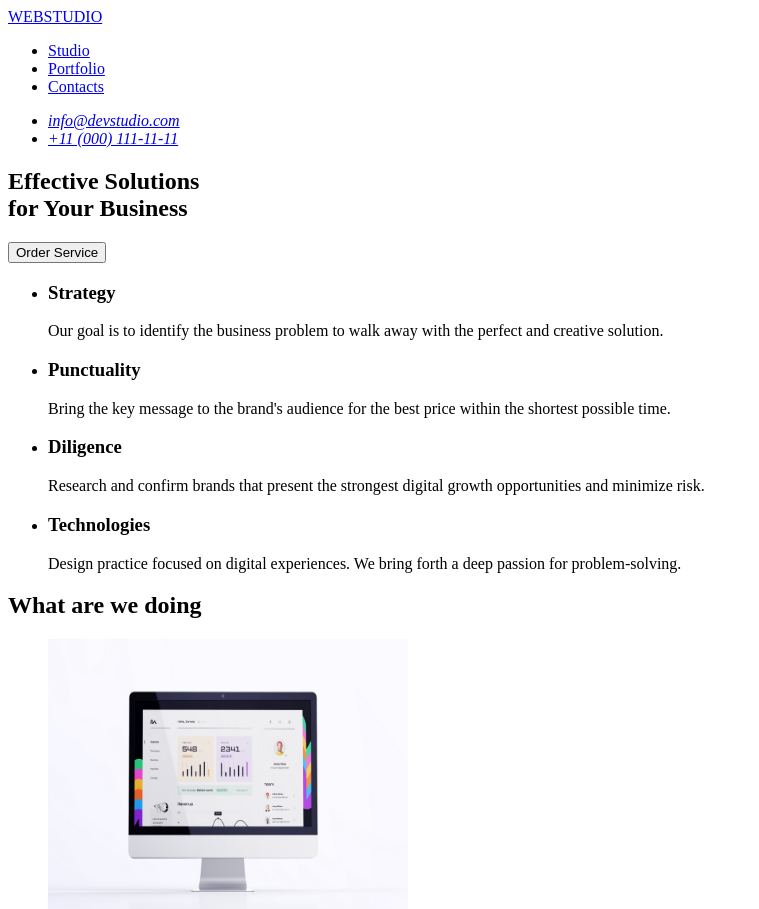
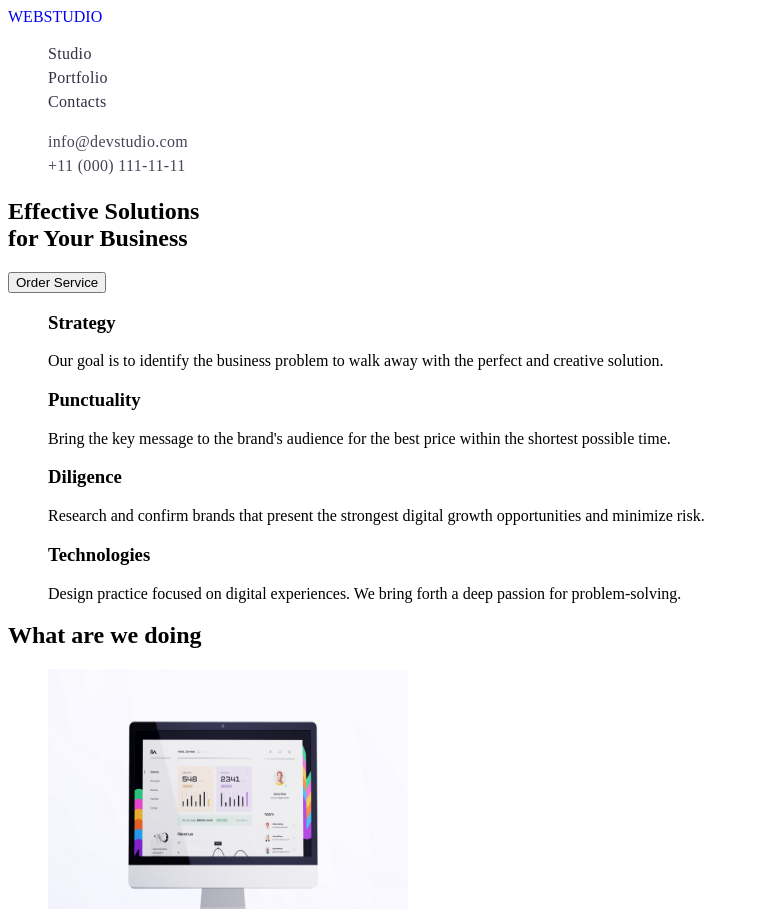
Before and after one commit to Hearlly/goit-markup-hw-02, a plain HTML site: page index.html in a window 1280 px wide. Shown: the top 909 px of the page, without its empty margins (0-759 px from the left). Drawn offline with Linux system fonts and the light colour scheme.

Commit message:
first change

```diff
--- a/css/index.css
+++ b/css/index.css
@@ -0,0 +1,33 @@
+.Header-logo {
+    text-decoration: none;
+
+}
+
+.header-menu-item {
+    text-decoration: none;
+    color: #2E2F42;
+    font-size: 16px;
+    font-style: normal;
+    font-weight: 500;
+    line-height: 24px;
+    letter-spacing:  0.32px;
+
+}
+
+.header-address-section {
+    color: #434455;
+    text-decoration: none;
+    font-size: 16px;
+    font-style: normal;
+    font-weight: 400;
+    line-height: 24px;
+    letter-spacing: 0.32px;
+}
+
+ul {
+    list-style-type: none;
+}
+
+.header-menu-item {
+    font-family: serif;
+}
--- a/index.html
+++ b/index.html
@@ -4,24 +4,25 @@
     <meta charset="UTF-8" />
     <meta name="viewport" content="width=device-width, initial-scale=1.0" />
     <title>WebStudio</title>
+    <link rel="stylesheet" href="css/index.css">
   </head>
   <body>
     <!-- HEADER -->
     <header>
-      <a href="https://hearlly.github.io/goit-markup-hw-01/">WEBSTUDIO</a>
+      <a class="Header-logo" href="https://hearlly.github.io/goit-markup-hw-01/">WEBSTUDIO</a>
       <!-- Navigation Bar -->
       <nav>
         <ul>
-          <li><a href="Studio">Studio</a></li>
-          <li><a href="Portfolio">Portfolio</a></li>
-          <li><a href="Contacts">Contacts</a></li>
+          <li><a class="header-menu-item" href="Studio">Studio</a></li>
+          <li><a class="header-menu-item" href="Portfolio">Portfolio</a></li>
+          <li><a class="header-menu-item" href="Contacts">Contacts</a></li>
         </ul>
       </nav>
 
       <address>
         <ul>
-          <li><a href="mailto:info@devstudio.com">info@devstudio.com</a></li>
-          <li><a href="tel:+110001111111">+11 (000) 111-11-11</a></li>
+          <li><a class="header-address-section" href="mailto:info@devstudio.com">info@devstudio.com</a></li>
+          <li><a class="header-address-section" href="tel:+110001111111">+11 (000) 111-11-11</a></li>
         </ul>
       </address>
     </header>
@@ -35,7 +36,7 @@
           Effective Solutions<br />
           for Your Business
         </h1>
-        <button type="button">Order Service</button>
+        <button class="first-section-button" type="button">Order Service</button>
       </section>
 
       <section class="Second Section">
```
